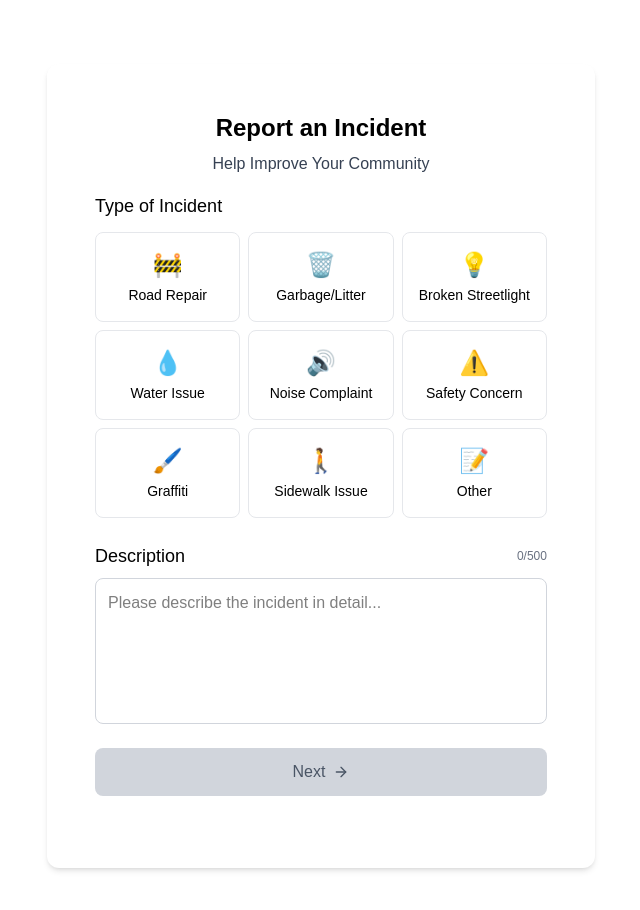
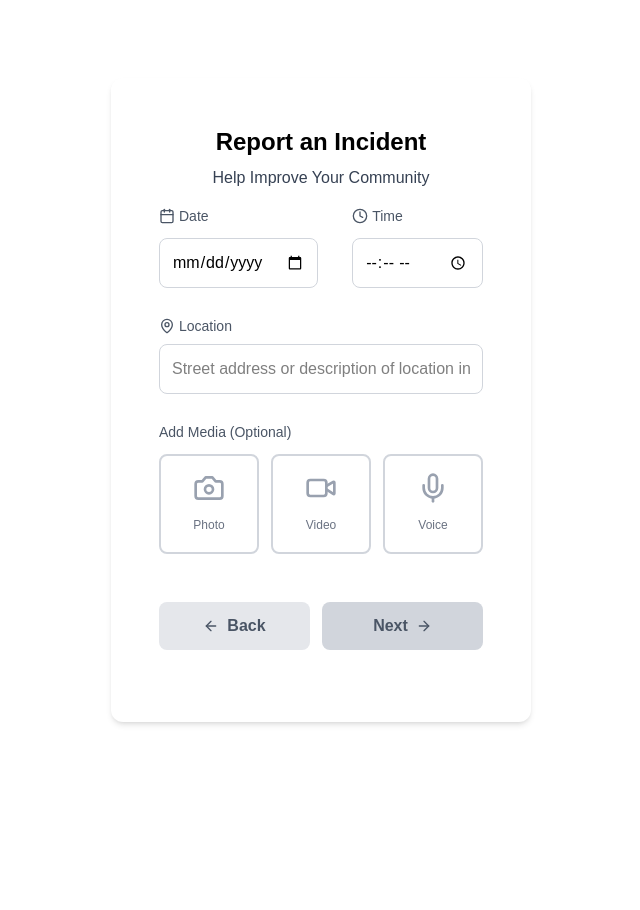
Before and after one commit to Trinity6264/citizen-reporting-app, a Next.js app: page / in a window 1280 px wide. Shown: the top 910 px of the page, without its empty margins (319-959 px from the left). After the commit the page ends 800 px from the top, so only its background shows below. Built offline with nearby package versions, Linux system fonts and the light colour scheme.

Commit message:
Refactor incident reporting steps: remove FirstStep component, add SecondStep component with date, time, and location inputs

```diff
--- a/src/app/page.tsx
+++ b/src/app/page.tsx
@@ -1,5 +1,8 @@
 'use client';
-import FirstStep from "@/components/first_step";
+
+import SecondStep from "@/components/SecondStep";
+
+// import FirstStep from "@/components/first_step";
 
 export default function Home() {
   return (
@@ -13,8 +16,10 @@ export default function Home() {
           </div>
 
           {/* First step */}
-          <FirstStep/>
+          {/* <FirstStep/> */}
 
+          {/* Second incident step */}
+          <SecondStep/>
         </div>
       </div>
 
--- /dev/null
+++ b/src/components/SecondStep.tsx
@@ -0,0 +1,154 @@
+import { Calendar, Camera, Clock, MapPin, Video, Mic, ArrowRight, ArrowLeft } from 'lucide-react'
+import React from 'react'
+
+const SecondStep = () => {
+    return (
+        <div className='w-full flex flex-col mb-6'>
+            {/* Time stamp */}
+            <div className='flex  justify-between items-center mb-4 gap-3'>
+                <div className='flex flex-col gap-2'>
+                    <label className="flex items-center text-sm text-gray-600 mb-1">
+                        <Calendar className="w-4 h-4 mr-1" /> Date
+                    </label>
+                    <input
+                        type="date"
+                        name="date"
+                        //   value={formData.date}
+                        //   onChange={handleChange}
+                        className="w-full p-3 border border-gray-300 rounded-lg"
+                    />
+                </div>
+                <div className='flex flex-col gap-2'>
+                    <label className="flex items-center text-sm text-gray-600 mb-1">
+                        <Clock className="w-4 h-4 mr-1" /> Time
+                    </label>
+                    <input
+                        type="time"
+                        name="time"
+                        //   value={formData.time}
+                        //   onChange={handleChange}
+                        className="w-full p-3 border border-gray-300 rounded-lg"
+                    />
+                </div>
+
+            </div>
+
+            {/* Location */}
+            <div className='mt-3 mb-6'>
+                <div className="flex flex-col gap-2 justify-stretch mb-1">
+                    <label className="flex items-center text-sm text-gray-600">
+                        <MapPin className="w-4 h-4 mr-1" /> Location
+                    </label>
+                    {/* {!showMap && (
+                        <button
+                            onClick={() => setShowMap(true)}
+                            className="text-blue-500 text-sm flex items-center"
+                            type="button"
+                        >
+                            <Map className="w-4 h-4 mr-1" />
+                            Show Map
+                        </button>
+                    )} */}
+                    <input
+                        type="text"
+                        name="location"
+                        // value={formData.location}
+                        // onChange={handleLocationChange}
+                        // disabled={formData.useCurrentLocation}
+                        placeholder="Street address or description of location in Georgia"
+                        className={`w-full p-3 border rounded-lg ${false ? 'border-red-500' : 'border-gray-300'
+                            }`}
+                    />
+                </div>
+            </div>
+
+            <div className='mb-6'>
+                <div className='flex flex-col gap-2'>
+                    <h3 className="flex items-center text-sm text-gray-600 mb-1">Add Media (Optional)</h3>
+
+                    <div className='flex gap-3 justify-between items-center '>
+
+                        <div className="block border-2 border-gray-300 rounded-lg py-4 px-8 text-center cursor-pointer hover:bg-gray-50 transition-colors">
+                            <Camera className="w-8 h-8 mx-auto mb-2 text-gray-400" />
+                            <input
+                                type="file"
+                                className="hidden"
+                                accept="image"
+                                multiple
+                            // onChange={handleFileChange}
+                            />
+                            <span className="text-xs text-gray-500">
+                                Photo
+                            </span>
+                        </div>
+
+                        <div className="block border-2 border-gray-300 rounded-lg py-4 px-8 text-center cursor-pointer hover:bg-gray-50 transition-colors">
+                            <Video className="w-8 h-8 mx-auto mb-2 text-gray-400" />
+                            <input
+                                type="file"
+                                className="hidden"
+                                accept="video"
+                                multiple
+                            // onChange={handleFileChange}
+                            />
+                            <span className="text-xs text-gray-500">
+                                Video
+                            </span>
+                        </div>
+
+                        <div className="block border-2  border-gray-300 rounded-lg py-4 px-8 text-center cursor-pointer hover:bg-gray-50 transition-colors">
+                            <Mic className="w-8 h-8 mx-auto mb-2 text-gray-400" />
+                            <input
+                                type="file"
+                                className="hidden"
+                                accept="audio"
+                                multiple
+                            // onChange={handleFileChange}
+                            />
+                            <span className="text-xs text-gray-500">
+                                Voice
+                            </span>
+                        </div>
+
+                    </div>
+
+                </div>
+            </div>
+
+            {/* Buttons */}
+            <div className="w-full mt-6 flex gap-3">
+                <button
+                    onClick={() => { }}
+                    // disabled={!!errors.incidentType || !formData.incidentType}
+                    className={`px-6 py-3 bg-gray-200 w-full  hover:bg-gray-300 transition-colors rounded-lg flex items-center justify-center text-gray-600 cursor-pointer font-semibold`}
+                    // ${!errors.incidentType && formData.incidentType
+                    //   ? 'bg-blue-500 text-white hover:bg-blue-600 transition-colors'
+                    //   : 'bg-gray-300 text-gray-600 cursor-not-allowed'
+                    // }`
+                    // }
+                    type="button"
+                >
+                    <ArrowLeft className="mr-2 w-4 h-4" />
+                    Back
+                </button>
+                <button
+                    onClick={() => { }}
+                    // disabled={!!errors.incidentType || !formData.incidentType}
+                    className={`px-8 py-3 rounded-lg w-full flex font-semibold items-center justify-center bg-gray-300 text-gray-600 cursor-not-allowed`}
+                    // ${!errors.incidentType && formData.incidentType
+                    //   ? 'bg-blue-500 text-white hover:bg-blue-600 transition-colors'
+                    //   : 'bg-gray-300 text-gray-600 cursor-not-allowed'
+                    // }`
+                    // }
+                    type="button"
+                >
+                    Next
+                    <ArrowRight className="ml-2 w-4 h-4" />
+                </button>
+            </div>
+
+        </div>
+    )
+}
+
+export default SecondStep
```
Also changed, not shown: src/components/ProgressIndicator.tsx (added, +35 -0 lines), src/components/FirstStep.tsx (renamed from src/components/first_step.tsx).
